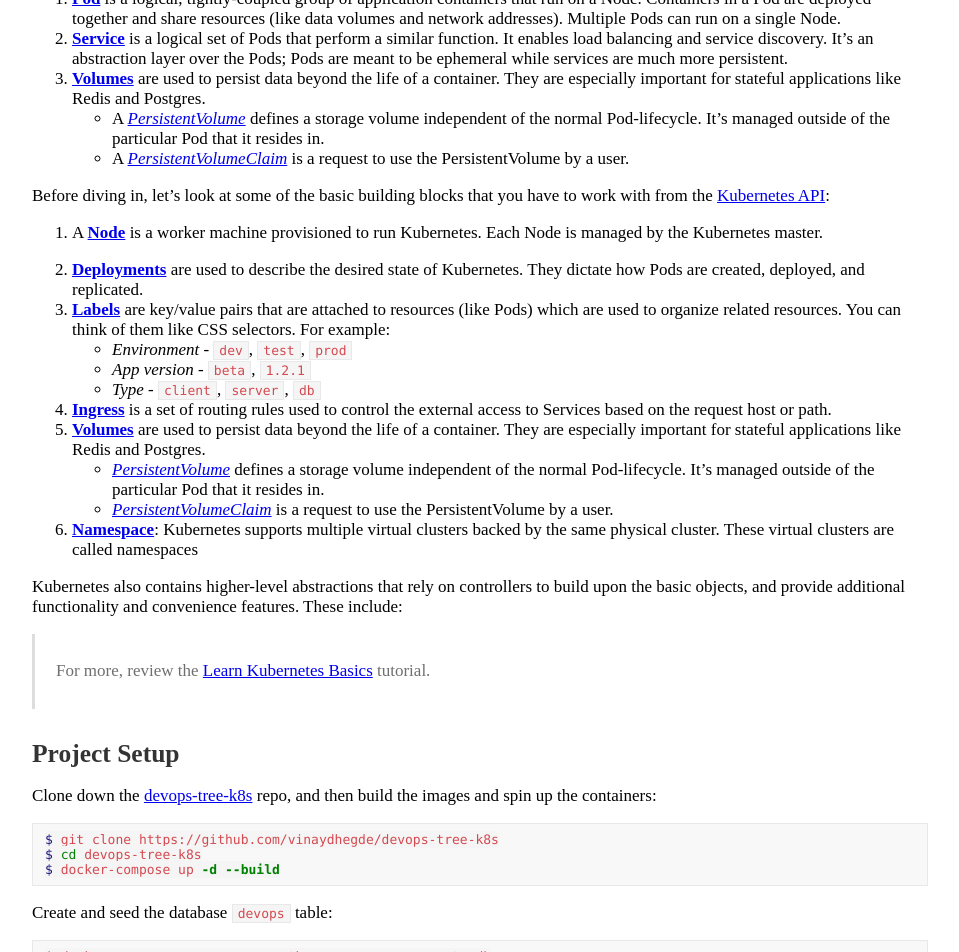
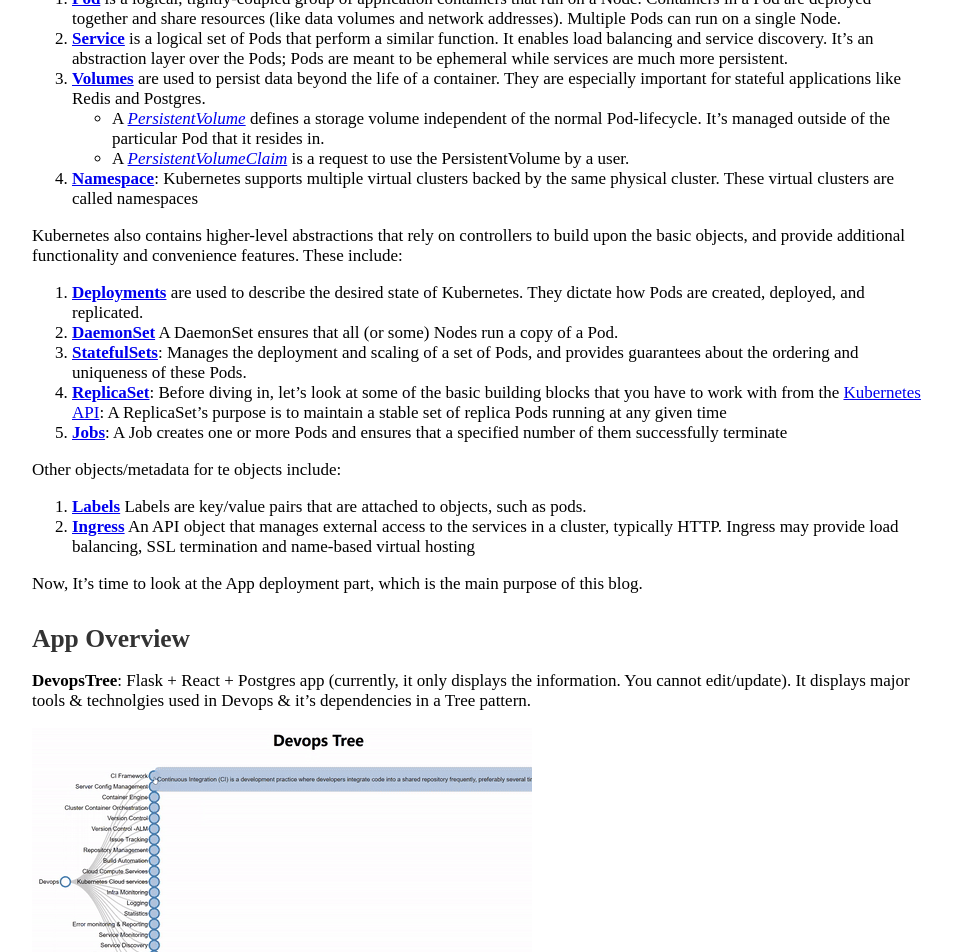
Before and after one commit to vinaydhegde/vinaydhegde.github.io, a Jekyll site: the page built from _posts/2020-04-05-Deploy and run a microservce in Kubernetes.md, in a window 1280 px wide and 1400 px high, scrolled down 2336 px. Shown: the top 952 px of the window, without its empty margins (160-1119 px from the left). Built offline with Jekyll 4.4.1, drawn with Linux system fonts in a browser that asks for light colours; some of the changed text lies outside the part shown.

Commit message:
Update 2020-04-05-Deploy and run a microservce in Kubernetes.md

````diff
--- a/_posts/2020-04-05-Deploy and run a microservce in Kubernetes.md
+++ b/_posts/2020-04-05-Deploy and run a microservce in Kubernetes.md
@@ -88,77 +88,59 @@ The basic Kubernetes objects include:
 1. **[Volumes](https://kubernetes.io/docs/concepts/storage/volumes/)** are used to persist data beyond the life of a container. They are especially important for stateful applications like Redis and Postgres.
     - A *[PersistentVolume](https://kubernetes.io/docs/concepts/storage/persistent-volumes/)* defines a storage volume independent of the normal Pod-lifecycle. It's managed outside of the particular Pod that it resides in.
     - A *[PersistentVolumeClaim](https://kubernetes.io/docs/concepts/storage/persistent-volumes/#persistentvolumeclaims)* is a request to use the PersistentVolume by a user.
-
-Before diving in, let's look at some of the basic building blocks that you have to work with from the [Kubernetes API](https://kubernetes.io/docs/concepts/overview/kubernetes-api/):
-
-1. A **[Node](https://kubernetes.io/docs/concepts/architecture/nodes/)** is a worker machine provisioned to run Kubernetes. Each Node is managed by the Kubernetes master.
-
-1. **[Deployments](https://kubernetes.io/docs/concepts/workloads/controllers/deployment/)** are used to describe the desired state of Kubernetes. They dictate how Pods are created, deployed, and replicated.
-1. **[Labels](https://kubernetes.io/docs/concepts/overview/working-with-objects/labels/)** are key/value pairs that are attached to resources (like Pods) which are used to organize related resources. You can think of them like CSS selectors. For example:
-    - *Environment* - `dev`, `test`, `prod`
-    - *App version* - `beta`, `1.2.1`
-    - *Type* - `client`, `server`, `db`
-1. **[Ingress](https://kubernetes.io/docs/concepts/services-networking/ingress/)** is a set of routing rules used to control the external access to Services based on the request host or path.
-1. **[Volumes](https://kubernetes.io/docs/concepts/storage/volumes/)** are used to persist data beyond the life of a container. They are especially important for stateful applications like Redis and Postgres.
-    - *[PersistentVolume](https://kubernetes.io/docs/concepts/storage/persistent-volumes/)* defines a storage volume independent of the normal Pod-lifecycle. It's managed outside of the particular Pod that it resides in.
-    - *[PersistentVolumeClaim](https://kubernetes.io/docs/concepts/storage/persistent-volumes/#persistentvolumeclaims)* is a request to use the PersistentVolume by a user.
 1. **[Namespace](https://kubernetes.io/docs/concepts/overview/working-with-objects/namespaces/)**: Kubernetes supports multiple virtual clusters backed by the same physical cluster. These virtual clusters are called namespaces
 
 Kubernetes also contains higher-level abstractions that rely on controllers to build upon the basic objects, and provide additional functionality and convenience features. These include:
 
+1. **[Deployments](https://kubernetes.io/docs/concepts/workloads/controllers/deployment/)** are used to describe the desired state of Kubernetes. They dictate how Pods are created, deployed, and replicated.
+1. **[DaemonSet](https://kubernetes.io/docs/concepts/workloads/controllers/daemonset/)** A DaemonSet ensures that all (or some) Nodes run a copy of a Pod.
+1. **[StatefulSets](https://kubernetes.io/docs/concepts/workloads/controllers/statefulset/)**: Manages the deployment and scaling of a set of Pods, and provides guarantees about the ordering and uniqueness of these Pods.
+1. **[ReplicaSet](https://kubernetes.io/docs/concepts/workloads/controllers/replicaset/)**:
+Before diving in, let's look at some of the basic building blocks that you have to work with from the [Kubernetes API](https://kubernetes.io/docs/concepts/overview/kubernetes-api/): A ReplicaSet’s purpose is to maintain a stable set of replica Pods running at any given time
+1. **[Jobs](https://kubernetes.io/docs/concepts/workloads/controllers/jobs-run-to-completion/)**: A Job creates one or more Pods and ensures that a specified number of them successfully terminate
 
-> For more, review the [Learn Kubernetes Basics](https://kubernetes.io/docs/tutorials/kubernetes-basics/) tutorial.
+Other objects/metadata for te objects include:
+1. **[Labels](https://kubernetes.io/docs/concepts/overview/working-with-objects/labels/)** Labels are key/value pairs that are attached to objects, such as pods.
+1. **[Ingress](https://kubernetes.io/docs/concepts/services-networking/ingress/)** An API object that manages external access to the services in a cluster, typically HTTP. Ingress may provide load balancing, SSL termination and name-based virtual hosting
+
+Now, It's time to look at the App deployment part, which is the main purpose of this blog.
+
+## App Overview
+**DevopsTree**: Flask + React + Postgres app (currently, it only displays the information. You cannot edit/update).
+It displays major tools & technolgies used in Devops & it's dependencies in a Tree pattern.
+
+
+<img src="/images/k8s/devopstree.gif" style="max-width:80%;padding-bottom:20px;" alt="DevopsTree App">
 
 
 ## Project Setup
 
-Clone down the [devops-tree-k8s](https://github.com/vinaydhegde/devops-tree-k8s) repo, and then build the images and spin up the containers:
+Clone the Github repo: [DevopsTree-Kubernetes](https://github.com/vinaydhegde/DevopsTree-Kubernetes)
 
 ```sh
-$ git clone https://github.com/vinaydhegde/devops-tree-k8s
-$ cd devops-tree-k8s
-$ docker-compose up -d --build
+$ git clone https://github.com/vinaydhegde/DevopsTree-Kubernetes ~/DevopsTree-Kubernetes
 ```
 
-Create and seed the database `devops` table:
-
-```sh
-$ docker-compose exec server python manage.py recreate_db
-$ docker-compose exec server python manage.py seed_db
-```
-
-Test out the below server-side endpoint in your browser of choice:
-
-{% raw %}
-[http://localhost:5001/devops](http://localhost:5001/devops)
-{% endraw %}
-
-Navigate to [http://localhost:8080](http://localhost:8080).
-
-<img src="/assets/img/blog/flask-kubernetes/v1.gif" style="max-width:80%;" alt="devops-tree app">
-
-Take a quick look at the code before moving on:
+Below is the code structure you see when you clone the repo :
 
 ```sh
 ├── README.md
-├── docker-compose.yml
 ├── k8s
-│   ├── flask-deployment.yml
-│   ├── flask-service.yml
-│   ├── minikube-ingress.yml
-│   ├── persistent-volume-claim.yml
-│   ├── persistent-volume.yml
-│   ├── postgres-deployment.yml
-│   ├── postgres-service.yml
-│   ├── secret.yml
-│   ├── react-deployment.yml
-│   └── react-service.yml
+│   ├── devopstree-secret.yml
+│   ├── devopstree-deployment-postgres.yml
+│   ├── devopstree-service-postgres.yml
+│   ├── devopstree-minikube-ingress.yml
+│   ├── devopstree-pv.yml
+│   ├── devopstree-pvc.yml
+│   ├── devopstree-deployment-flask.yml
+│   ├── devopstree-service-flask.yml
+│   ├── devopstree-deployment-react.yml
+│   └── devopstree-service-react.yml
 └── services
     ├── client
     │   ├── Dockerfile
-    │   ├── Dockerfile-minikube
+    │   ├── Dockerfile-k8s
     │   ├── README.md
-    │   ├── build
     │   ├── node_modules
     |   ├── public
     │   ├── package.json
@@ -179,7 +161,7 @@ Take a quick look at the code before moving on:
         │   ├── __init__.py
         │   ├── api
         │   │   ├── __init__.py
-        │   │   ├── devops.py
+        │   │   ├── devopstree.py
         │   │   └── models.py
         │   └── config.py
         └── requirements.txt
@@ -188,25 +170,32 @@ Take a quick look at the code before moving on:
 ## Minikube
 
 [Minikube](https://kubernetes.io/docs/setup/minikube/) is a tool which allows developers to use and run a Kubernetes cluster locally. It's a great way to quickly get a cluster up and running so you can start interacting with the Kubernetes API.
+```sh
+# For Ubuntu
+$ curl -LO https://storage.googleapis.com/minikube/releases/latest/minikube-linux-amd64 && sudo install minikube-linux-amd64 /usr/local/bin/minikube
+```
 
-Follow the official [quickstart](https://github.com/kubernetes/minikube#quickstart) guide to get Minikube installed along with:
+The command above is to install Minikube on Ubuntu. You can follow the official [quickstart](https://github.com/kubernetes/minikube#quickstart) guide to get Minikube installed for other OS platforms.
+
+Along with this, you also need to install,
 
 1. A [Hypervisor](https://kubernetes.io/docs/tasks/tools/install-minikube/#install-a-hypervisor) (like [VirtualBox](https://www.virtualbox.org/wiki/Downloads) or [HyperKit](https://github.com/moby/hyperkit)) to manage virtual machines
+
 1. [Kubectl](https://kubernetes.io/docs/tasks/tools/install-kubectl/) to deploy and manage apps on Kubernetes
+```sh
+$ curl -LO https://storage.googleapis.com/kubernetes-release/release/`curl -s https://storage.googleapis.com/kubernetes-release/release/stable.txt`/bin/linux/amd64/kubectl
+$ chmod +x ./kubectl
+$ sudo mv ./kubectl /usr/local/bin/kubectl
+$ kubectl version --client
+```
 
-> If you’re on a Mac, we recommend installing Kubectl, Virtualbox, and Minikube with [Homebrew](https://brew.sh/):
->
-> ```sh
-> $ brew update
-> $ brew install kubectl
-> $ brew cask install virtualbox
-> $ brew cask install minikube
-> ```
-
-Then, start the cluster and pull up the Minikube [dashboard](https://kubernetes.io/docs/tasks/access-application-cluster/web-ui-dashboard/):
-
+Start Minikube & create a cluster
 ```sh
 $ minikube start
+```
+
+Access Minikube [dashboard](https://kubernetes.io/docs/tasks/access-application-cluster/web-ui-dashboard/):
+```sh
 $ minikube dashboard
 ```
 
````
Also changed, not shown: other parts of _posts/2020-04-05-Deploy and run a microservce in Kubernetes.md (+1 -1 lines).
